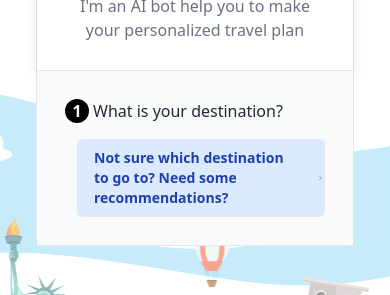
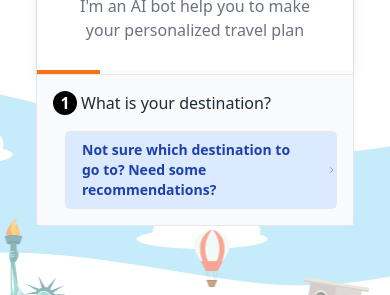
Before and after one commit to yzzhuo/travel-buddy, a Next.js app: page /explore in a window 390 px wide. Shown: the part 297-592 px from the top of the page. Built offline with nearby package versions, Linux system fonts and the light colour scheme.

Commit message:
fix: shorten the questions and add progress

```diff
--- a/components/TravelPlanReport.tsx
+++ b/components/TravelPlanReport.tsx
@@ -98,7 +98,7 @@ export default function TravelPlanReport({preferences, data, onChangeData}:
       }
     }
   return (
-  <div className='flex flex-col justify-center items-center my-4'>
+  <div className='flex flex-col justify-center items-center my-4 bg-white shadow-lg p-4'>
     <div className="prose flex flex-col items-center justify-center space-x-3">
       <h1>Trip to {preferences.destination}</h1>
       <div className='flex gap-4 font-bold'>
--- a/pages/explore.tsx
+++ b/pages/explore.tsx
@@ -2,7 +2,6 @@ import type { NextPage } from 'next';
 import Head from 'next/head';
 import Image from 'next/image';
 import { useEffect, useState } from 'react';
-import Footer from '../components/Footer';
 import Header from '../components/Header';
 import { LoadingCircle, SendIcon } from '../components/icons';
 import {ChevronRightIcon, ChevronDownIcon} from '@heroicons/react/24/outline'
@@ -10,7 +9,6 @@ import Markdown from 'react-markdown'
 import { useCompletion } from 'ai/react';
 import TravelPlanReport, { PlanResult, TravelPreference, generatePromptForTravelPlan } from '../components/TravelPlanReport';
 import LoadingDots from '../components/LoadingDots';
-
 
 const dialogues = [
  {
@@ -66,17 +64,17 @@ const dialogues = [
       }
     ]
  },
- {
-  id: 'other',
-  question: 'Any other preferences or tips you would like to know?',
-  tips: [{
-    text: 'currency exchange rate?',
-    prompt: (preference: TravelPreference) => `What is the currency exchange rate in ${preference.destination}?`
-  }, {
-    text: 'local language?',
-    prompt: (preference: TravelPreference) => `What are the local language in ${preference.destination}?`
-  }]
-}
+//  {
+//   id: 'other',
+//   question: 'Any other preferences or tips you would like to know?',
+//   tips: [{
+//     text: 'currency exchange rate?',
+//     prompt: (preference: TravelPreference) => `What is the currency exchange rate in ${preference.destination}?`
+//   }, {
+//     text: 'local language?',
+//     prompt: (preference: TravelPreference) => `What are the local language in ${preference.destination}?`
+//   }]
+// }
 ]
 
 interface UITip {
@@ -219,7 +217,7 @@ useEffect(() => {
   const renderStep = () => {
       return <>
         <div className="flex-col justify-start items-start space-x-3">
-          <p className="text-left font-medium">
+          <p className="text-left font-medium flex-auto">
             <span
               className="font-semibold text-white w-6 h-6 inline-flex justify-center rounded-full bg-black mr-1"
             >{step + 1}</span>
@@ -288,7 +286,13 @@ useEffect(() => {
               I'm an AI bot help you to make your personalized travel plan
             </p>
           </div>
-          <div className="flex flex-col space-y-4 border-t border-gray-200 bg-gray-50 p-7 sm:p-10">
+          <div className='w-full relative h-1 bg-gray-50'>
+            <div className={`absolute h-1 bg-orange-500`} style={{
+              width: `${(step + 1) * 100 / dialogues.length}%`
+            }}></div>
+          </div>
+          <div className="flex flex-col space-y-4 border-t border-gray-200 bg-gray-50 p-4 sm:p-10">
+
              {  finishedInput ?
              <div className='flex flex-col justify-center items-center gap-2'>
               <LoadingDots color="black" style="large" />
```
